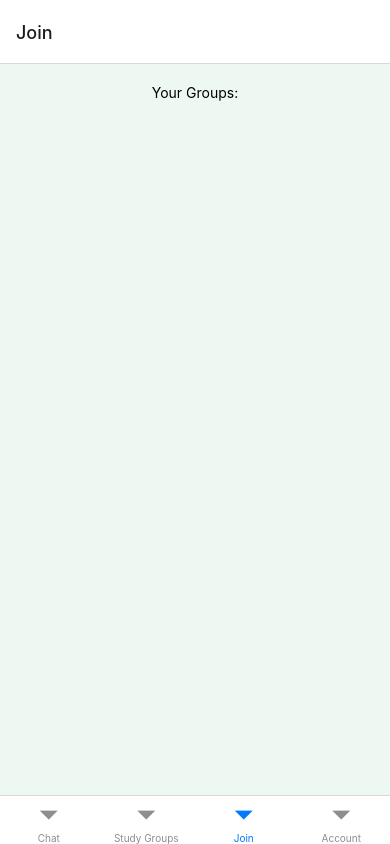
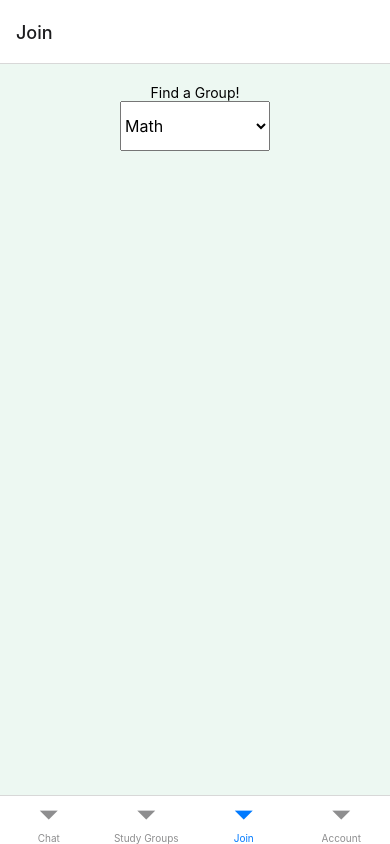
Before and after one commit to rebecca-yee/hackrice2021, a React Native app: screen /Join in a window 390 px wide. Built offline with nearby package versions, Linux system fonts and the light colour scheme.

Commit message:
dropdown menu classes request

```diff
--- a/screens/Request.js
+++ b/screens/Request.js
@@ -1,31 +1,35 @@
 import React, { useState, useEffect } from "react";
-import { Platform, StyleSheet, Text, View, Button, ScrollView } from "react-native";
+import { Platform, StyleSheet, Text, View, Button, ScrollView, Picker } from "react-native";
 import { NavigationContainer } from "@react-navigation/native";
 import { createStackNavigator } from "@react-navigation/stack";
 
 // components
 
-class Request extends React.Component {
+const Request = () => {
 
-
-    render() {
-        const statusbar =
-            Platform.OS == "ios" ? (
-                <View style={styles.statusbar}></View>
-            ) : (
-                <View></View>
-            );
+    const [selectedValue, setSelectedValue] = useState("math");
 
     return (
         <View style={styles.container}>
 
             <View style={styles.balance}></View>
             <View style={styles.input}>
-                    <Text>Your Groups:</Text>
+                <Text>Find a Group!</Text>
+                <Picker
+                    selectedValue={selectedValue}
+                    style={{ height: 50, width: 150 }}
+                    onValueChange={(itemValue, itemIndex) => setSelectedValue(itemValue)}
+                >
+                    <Picker.Item label="Math" value="math" />
+                    <Picker.Item label="Science" value="sci" />
+                    <Picker.Item label="English" value="eng" />
+                    <Picker.Item label="History" value="his" />
+                    <Picker.Item label="Art" value="art" />
+                    <Picker.Item label="Music" value="mus" />
+                </Picker>
             </View>
         </View>
     );
-    }
 }
 
 const styles = StyleSheet.create({
```
Lines whose indentation alone changed are shown as unchanged.
